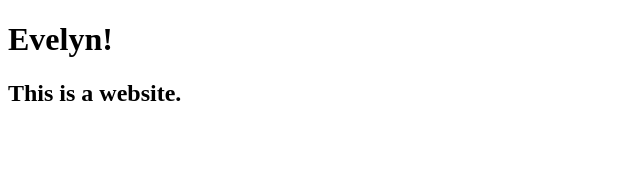
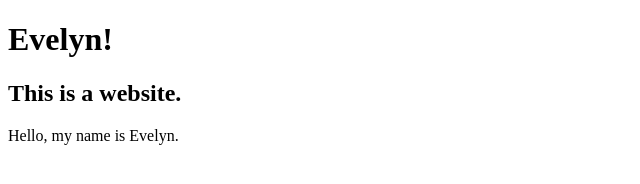
Before and after one commit to EvelynGMaldonado/first-day-demo1, a plain HTML site: page index.html in a window 1280 px wide. Shown: the whole page, without its empty margins (0-640 px from the left). Drawn offline with Linux system fonts and the light colour scheme.

Commit message:
added filled text in <p>

```diff
--- a/index.html
+++ b/index.html
@@ -9,5 +9,6 @@
 <body>
     <h1>Evelyn!</h1>
     <h2>This is a website.</h2>
+    <P> Hello, my name is Evelyn. </P>
 </body>
 </html>
```
